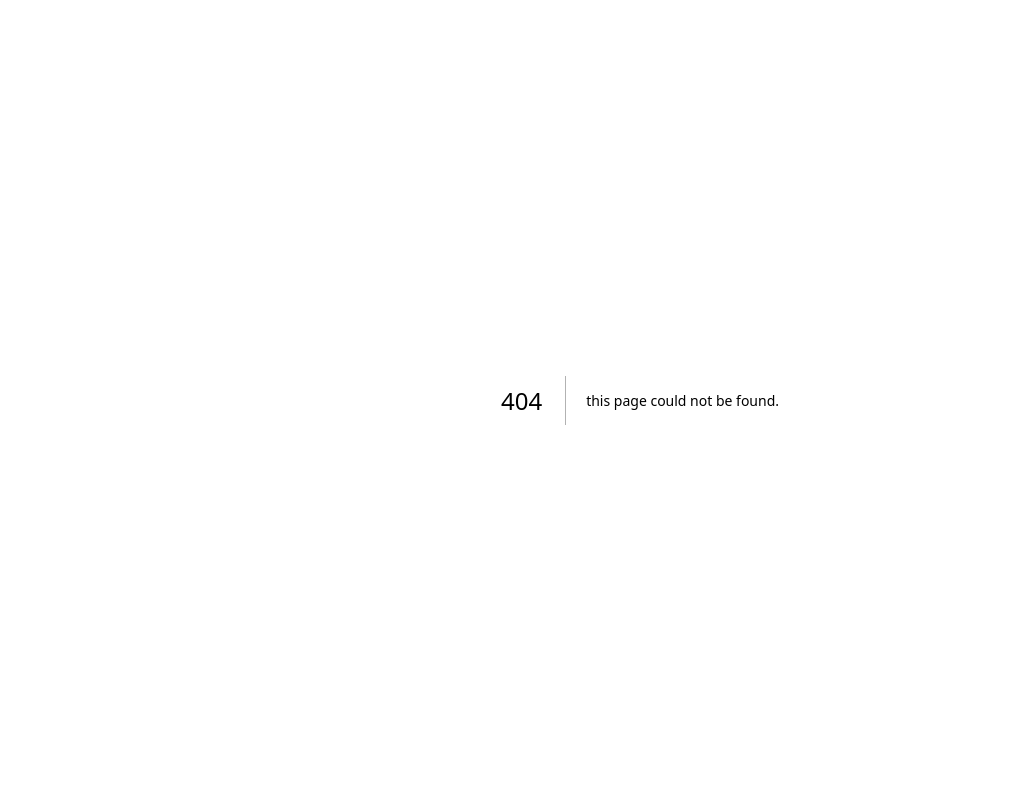
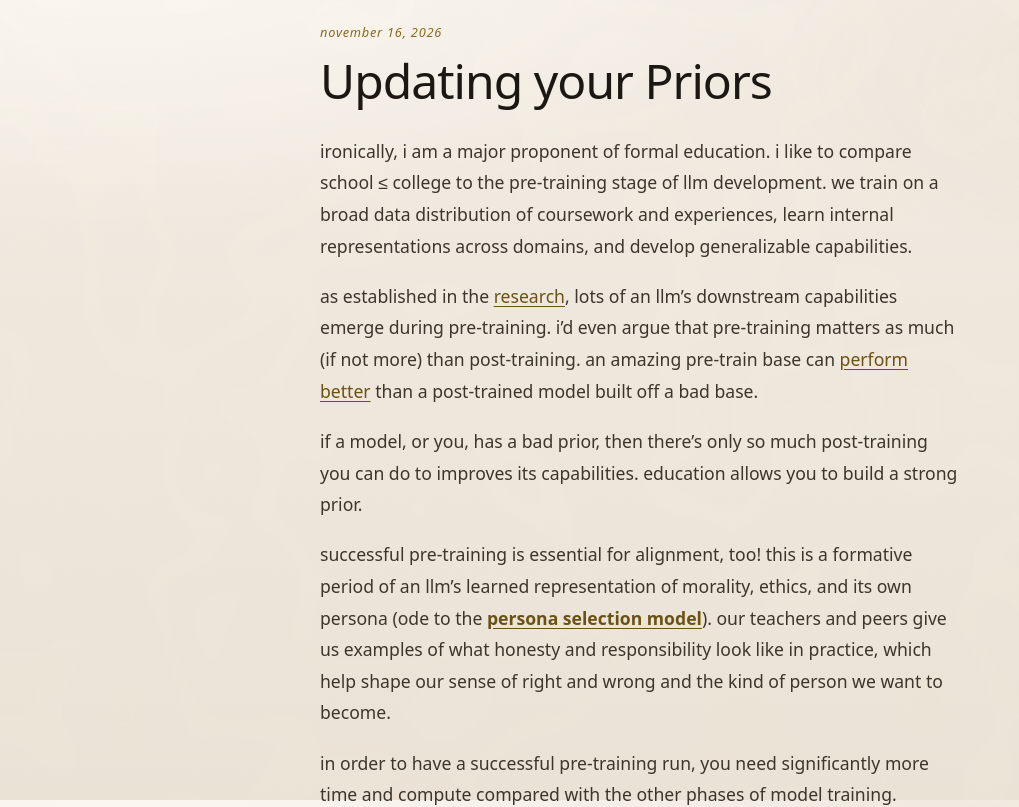
Before and after one commit to manav-aggarwal4/personal-website, a Next.js app: page /writings/updating-your-priors in a window 1280 px wide. Before the commit this address had no page. Shown: the top 807 px of the page, without its empty margins (0-1019 px from the left). Built offline with nearby package versions, Linux system fonts and the light colour scheme.

Commit message:
Publish Updating your Priors

```diff
--- a/app/data/writings.ts
+++ b/app/data/writings.ts
@@ -18,6 +18,12 @@ export interface Writing {
 }
 
 export const writings: Writing[] = [
+  {
+    title: 'Updating your Priors',
+    slug: 'updating-your-priors',
+    date: 'november 16, 2026',
+    teaser: 'Why I think of college as pre-training, and how I’d make the most of it.',
+  },
   {
     title: 'Life as an RL Run',
     slug: 'life-as-an-rl-run',
--- a/app/globals.css
+++ b/app/globals.css
@@ -2394,13 +2394,27 @@ button {
   margin: 2.5rem 0 1rem;
 }
 
-.writing-essay ul {
-  list-style: disc;
+.writing-essay ul,
+.writing-essay ol {
   padding-left: 1.4rem;
   margin: 0 0 1.5rem;
   color: var(--ink-soft);
   font-size: 1.1rem;
   line-height: 1.8;
+}
+
+.writing-essay ul {
+  list-style: disc;
+}
+
+.writing-essay ol {
+  list-style: decimal;
+}
+
+.writing-essay a {
+  color: var(--bronze-deep);
+  text-decoration: underline;
+  text-underline-offset: 0.16em;
 }
 
 .writing-essay li + li {
--- /dev/null
+++ b/app/writings/updating-your-priors/page.tsx
@@ -0,0 +1,48 @@
+import type { Metadata } from 'next'
+import { getWritingBySlug } from '../../data/writings'
+
+const piece = getWritingBySlug('updating-your-priors')!
+
+export const metadata: Metadata = {
+  title: `${piece.title} · Manav Aggarwal`,
+  description: piece.teaser,
+}
+
+export default function UpdatingYourPriorsPage() {
+  return (
+    <div className="writing-page">
+      <div className="grain" aria-hidden="true" />
+      <div className="marble-veins" aria-hidden="true" />
+      <article className="writing-article">
+        <p className="label writing-kicker">{piece.date}</p>
+        <h1 className="writing-title writing-essay-title">{piece.title}</h1>
+        <div className="writing-body writing-essay">
+          <p>Ironically, I am a major proponent of formal education. I like to compare school ≤ college to the pre-training stage of LLM development. We train on a broad data distribution of coursework and experiences, learn internal representations across domains, and develop generalizable capabilities.</p>
+
+          <p>As established in the <a href="https://arxiv.org/abs/2005.14165">research</a>, lots of an LLM’s downstream capabilities emerge during pre-training. I’d even argue that pre-training matters as much (if not more) than post-training. An amazing pre-train base can <a href="https://proceedings.neurips.cc/paper_files/paper/2023/file/ec6413875e4ab08d7bc4d8e225263398-Paper-Datasets_and_Benchmarks.pdf">perform better</a> than a post-trained model built off a bad base.</p>
+
+          <p>If a model, or you, has a bad prior, then there’s only so much post-training you can do to improves its capabilities. Education allows you to build a strong prior.</p>
+
+          <p>Successful pre-training is essential for alignment, too! This is a formative period of an LLM’s learned representation of morality, ethics, and its own persona (ode to the <a href="https://alignment.anthropic.com/2026/psm/"><strong>Persona Selection Model</strong></a>). Our teachers and peers give us examples of what honesty and responsibility look like in practice, which help shape our sense of right and wrong and the kind of person we want to become.</p>
+
+          <p>In order to have a successful pre-training run, you need significantly more time and compute compared with the other phases of model training. College is a unique period where you have an unfathomable amount of time to think and learn. You can afford to spend an entire day on a hard problem set, which is rarer to come by when working full-time. Those hard problems are where the most informative gradient updates come from, too.</p>
+
+          <p>I think of a full-time job as post-training yourself on a narrower task distribution. Most of your practice goes toward the skills your job demands, and some of what you learn carries over to other fields. Trying to dedicate substantial time to learning unrelated skills leaves you with the worst of both worlds. You won’t be able to learn as effectively, and will have less focus to give to your work.</p>
+
+          <p>Unrelated, but taking factual recall-based classes nowadays is not important. Memorizing internet protocols is not important as it used to be because Claude can tell me the difference between UDP and TCP (and probably rebuild them both from first principles) in a single prompt. However, it can’t give you the ability to think critically. You get that through working through hard problems by yourself. Particularly, math is exceptional at building critical thinking skills. When I went back to Berkeley after working full-time at xAI, I decided to spend the rest of undergrad taking the hardest math classes I can.</p>
+
+          <p>Here’s the guide to have a successful pre-training run:</p>
+          <ol>
+            <li><strong>Take as many math and statistics classes as possible.</strong></li>
+            <li><strong>Take 1 non-STEM class per semester.</strong> These classes give you a break from your technical courseload and expose you to different ways of thinking (and distribution of people). I’ve found rhetoric classes really helpful for improving my clarity of thought. I also took Computational Photography because I really enjoy photography as a hobby, but I didn’t expect that learning about geometric projections and homographies would give me a much better intuition for linear algebra , which has in turn made me a better researcher.</li>
+            <li><strong>Study very hard, and don’t let AI handicap your learning.</strong> I use AI to teach me concepts, but there’s a fine line between using it as a tool and letting it think for you.</li>
+          </ol>
+
+          <p>College is not just for studies, though. It’ll never be easier to say ‘Yes!’ to things than it is now. I’ll make another writing about the beauty and importance of serendipity, but I’ll just say that college is the most conveniently serendipitous time in our lives. It takes significant effort outside of college to achieve the average level of spontaneity of a day in college.</p>
+
+          <p>I’ve met a lot of people who dropped out and went back to school feeling like they “lost.” I think this is the wrong framing. Working full-time made me realize how rare it is to have dedicated time to pre-train. Having this dedicated time is worth it.</p>
+        </div>
+      </article>
+    </div>
+  )
+}
```
